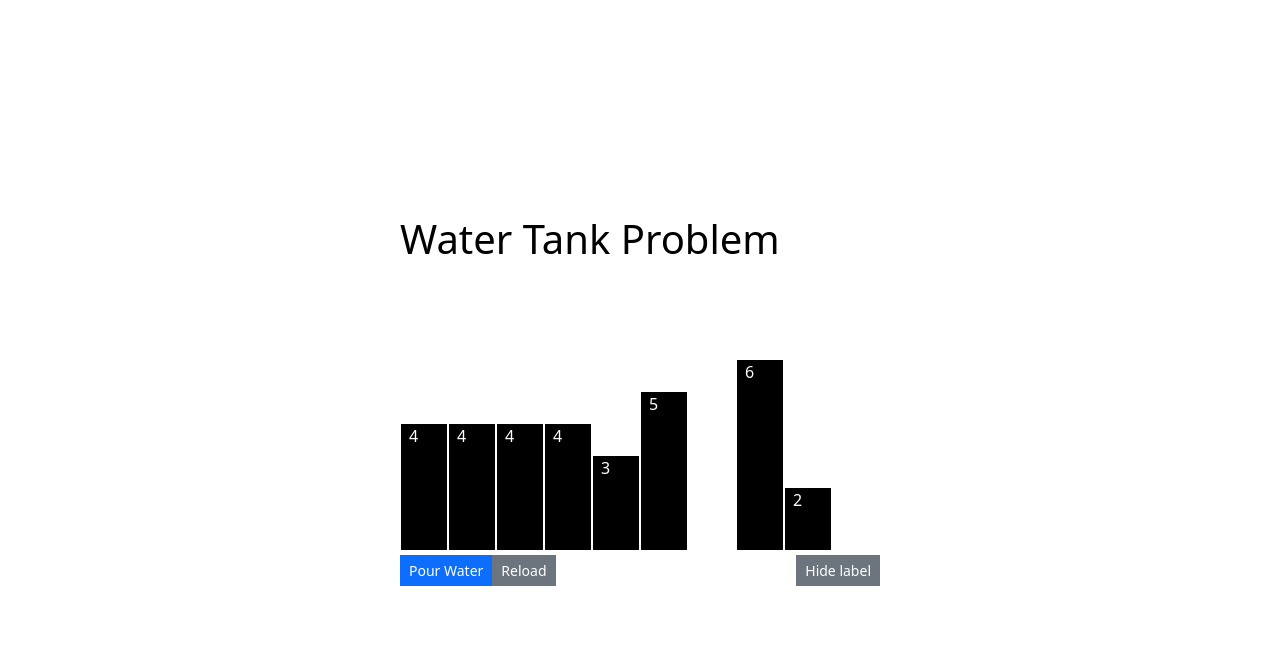
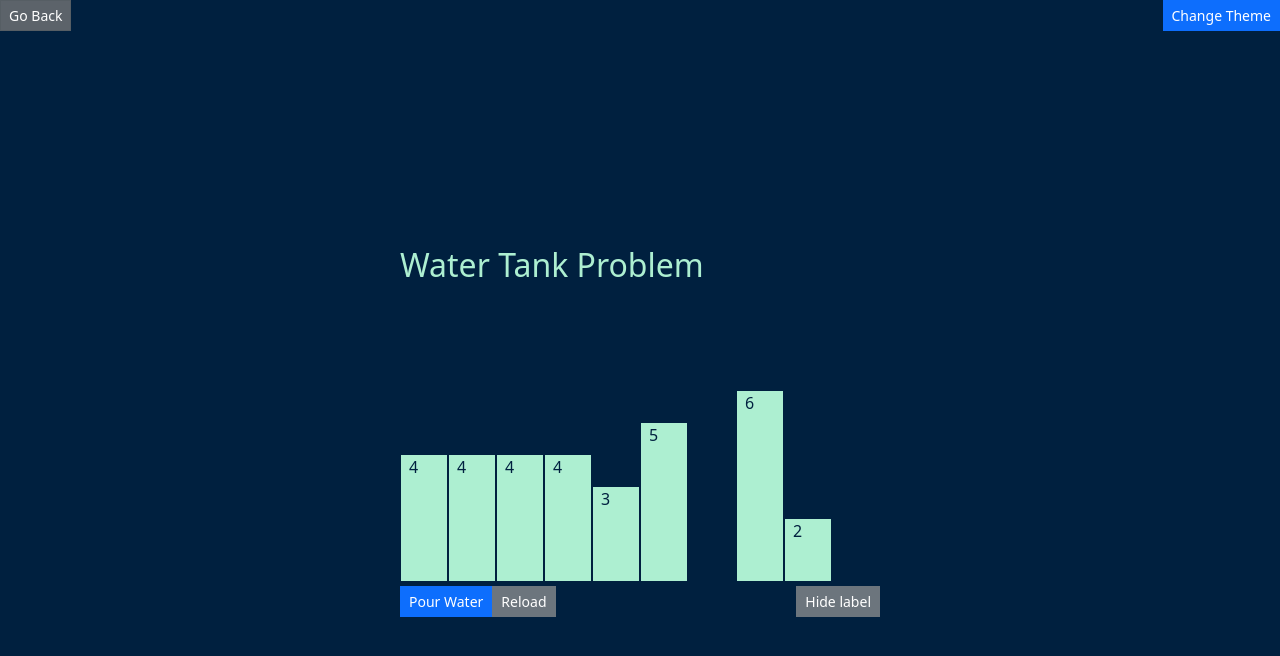
Before and after one commit to J-Raghav/io-factory-sln, a React (Create React App) app: page /water-tank-sln in a window 1280 px wide. Shown: the top 656 px of the page. Built offline with nearby package versions, Linux system fonts and the light colour scheme.

Commit message:
Added: maximum profit solution

```diff
--- a/package.json
+++ b/package.json
@@ -9,6 +9,7 @@
     "bootstrap": "^5.2.3",
     "react": "^18.2.0",
     "react-dom": "^18.2.0",
+    "react-router-dom": "^6.6.2",
     "react-scripts": "5.0.1",
     "web-vitals": "^2.1.4"
   },
--- a/src/App.css
+++ b/src/App.css
@@ -1,4 +1,9 @@
 .App {
   width: 100%;
   height: 100vh;
+  overflow: hidden;
 }
+
+.App a{
+ text-decoration: none;
+}
--- a/src/App.js
+++ /dev/null
@@ -1,17 +0,0 @@
-import './App.css';
-import 'bootstrap/dist/css/bootstrap.min.css';
-import WaterTankProblem from './components/WaterTankProblem';
-import { useState } from 'react';
-import { getRandomColorPallet } from './components/utils';
-
-function App() {
-  const [{main, cover}, setColorPallet] = useState(getRandomColorPallet())
-
-  return (
-    <div className="App">
-      <WaterTankProblem colorPallet={{main, cover}}/>
-    </div>
-  );
-}
-
-export default App;
--- /dev/null
+++ b/src/App.jsx
@@ -0,0 +1,63 @@
+import "./App.css";
+import "bootstrap/dist/css/bootstrap.min.css";
+import { useState } from "react";
+import {
+  DefaultColorPallet,
+  getRandomColorPallet,
+} from "./components/WaterTank/utils";
+import { Link, Route, Routes, useLocation } from "react-router-dom";
+import WaterTankProblem from "./components/WaterTank/WaterTankProblem";
+import MaximumProfitProblem from "./components/MaximumProfit/MaximumProfitProblem";
+
+function Home() {
+  return (
+    <div className="p-3">
+      <h1 className="h1">IO Factory - Assignment Solutions</h1>
+      <ul>
+        <li>
+          <Link to={"/water-tank-sln"}>Water Tank Solution</Link>
+        </li>
+        <li>
+          <Link to={"/maximum-profit-sln"}>Maximum Profit Solution</Link>
+        </li>
+      </ul>
+    </div>
+  );
+}
+
+function App() {
+  const [{ main, cover }, setColorPallet] = useState(DefaultColorPallet);
+  const { pathname } = useLocation();
+  const rootStyles = {
+    backgroundColor: cover,
+    color: main,
+  };
+
+  return (
+    <div className="App" style={rootStyles}>
+      <div className="d-flex">
+        {pathname !== "/" ? (
+          <Link to={"/"} className="btn btn-sm btn-secondary rounded-0">
+            Go Back
+          </Link>
+        ) : null}
+        <button
+          className="btn btn-sm btn-primary ms-auto rounded-0"
+          onClick={() => setColorPallet(getRandomColorPallet())}
+        >
+          Change Theme
+        </button>
+      </div>
+      <Routes>
+        <Route path="/" element={<Home />} />
+        <Route
+          path="/water-tank-sln"
+          element={<WaterTankProblem colorPallet={{ main, cover }} />}
+        />
+        <Route path="/maximum-profit-sln" element={<MaximumProfitProblem />} />
+      </Routes>
+    </div>
+  );
+}
+
+export default App;
--- /dev/null
+++ b/src/components/MaximumProfit/MaximumProfitProblem.jsx
@@ -0,0 +1,62 @@
+import React, { useState } from "react";
+
+function CalculateMaximumProfit(n) {
+  const specialCases = [5, 6, 10];
+
+  if (n < 5) {
+    return {T: 0, P: 0, C: 0, profit: 0};
+  }
+
+  if (!!specialCases.find(i => i === n)) {
+    const pCount = Math.floor(n / 4);
+    const profit =
+      (4 * 1000 * (pCount - 1) * pCount) / 2 + (1000 * pCount) * (n % 4);
+    return { T: 0, P: pCount, C: 0, profit };
+  } else {
+    const tCount = Math.floor(n / 5);
+    const pCount = n % 5 === 0 ? 1 : 0;
+    const profit =
+      (5 * 1500 * (tCount - 1) * tCount) / 2 + (1500 * tCount) * (n % 5);
+    return { T: tCount, P: pCount, C: 0, profit };
+  }
+}
+
+function FormatAnswer(ans){
+    return Object
+        .entries(ans)
+        .filter(([k, v]) => k !== 'profit')
+        .reduce((pre, cur) => `${pre} ${cur[0]}:${cur[1]}`, '')
+        .trimStart()
+}
+
+export default function MaximumProfitProblem() {
+  const [input, setInput] = useState(0);
+  const answer = input && CalculateMaximumProfit(input)
+
+  return (
+    <div className="w-100 h-100 p-5">
+        <div style={{height: "3rem"}}>
+        <h2 className="h2">Maximum Profit Problem</h2>
+        {
+            !!answer
+            ?
+            <div className="d-flex">
+            <span>Ans. {FormatAnswer(answer)}</span>
+            <span className="ms-auto">Profit: ${answer.profit}</span>
+            </div>
+            : null
+        }
+        </div>
+      <div className="form-group mx-auto my-5">
+        <label htmlFor={"time-limit"}>Time Limit</label>
+        <input
+          id="time-limit"
+          className="form-control rounded-0"
+          type="number"
+          value={input}
+          onChange={(e) => setInput(Number(e.target.value))}
+        />
+      </div>
+    </div>
+  );
+}
--- a/src/components/WaterTankProblem.css
+++ b/src/components/WaterTank/WaterTankProblem.css
@@ -7,3 +7,8 @@
     color: #fff;
     height: 0rem;
 }
+
+.water-tank {
+    position: relative;
+    overflow-y: hidden;
+}
--- a/src/components/WaterTankProblem.jsx
+++ b/src/components/WaterTank/WaterTankProblem.jsx
@@ -1,10 +1,9 @@
-import React, { useEffect, useMemo, useRef, useState } from "react";
+import React, { useEffect, useMemo, useState } from "react";
 import {
   containerHeightRem,
   containerWidthRem,
   getBlocks,
   getRandomBlockHeights,
-  getRandomColorPallet,
   getWater,
 } from "./utils";
 import './WaterTankProblem.css'
@@ -25,9 +24,7 @@ export default function WaterTankProblem({ colorPallet }) {
   const containerStyles = {
     maxHeight: containerHeightRem + "rem",
     width: containerWidthRem + "rem",
-    height: containerHeightRem + "rem",
-    position: "relative",
-    overflowY: "hidden",
+    height: containerHeightRem + "rem"
   };
 
   const pourWater = () => {
@@ -53,14 +50,12 @@ export default function WaterTankProblem({ colorPallet }) {
 
   return (
     <div
-      className="h-100 v-100 d-flex align-items-center"
-      style={{ backgroundColor: cover }}
-    >
+      className="h-100 v-100 d-flex align-items-center">
       <div className="mx-auto" style={{ width: containerWidthRem + "rem" }}>
         <div className="w-100" style={{ height: "5rem" }}>
-          <h1 className="h1" style={{ color: main }}>
+          <h2 className="h2">
             Water Tank Problem
-          </h1>
+          </h2>
           {animations.length !== 0 ? (
             <div className="ms-auto strong">
               <span style={{ color: main }}>Ans. {waterVolume} Units</span>
@@ -68,7 +63,7 @@ export default function WaterTankProblem({ colorPallet }) {
           ) : null}
         </div>
         <div
-          className={`d-flex align-items-end justify-content-center flex-wrap mx-auto`}
+          className={`water-tank d-flex align-items-end justify-content-center flex-wrap mx-auto`}
           style={containerStyles}
         >
           {waterBlocks.map((w) => w.element)}
--- a/src/components/utils.js
+++ b/src/components/WaterTank/utils.js
@@ -16,6 +16,8 @@ export const colorPallets = [
   { main: "#00539C", cover: "#EEA47F" },
   { main: "#101820", cover: "#FEE715" },
 ];
+
+export const DefaultColorPallet = { main: "#ADEFD1", cover: "#00203F" };
 
 export function getRandomNumber(n) {
   return Math.floor(Math.random() * n);
@@ -83,6 +85,7 @@ export function getWater(blockHeights, { cover, main }) {
       width: scaleX + "rem",
       position: "absolute",
       left: ix * scaleX + "rem",
+      border: `1px solid ${cover}`,
       color: "#fff",
     };
     const overflowHeight = overflowHeights[ix];
@@ -94,7 +97,7 @@ export function getWater(blockHeights, { cover, main }) {
     ];
     const animateOptions = {
       fill: "forwards",
-      duration: 1000,
+      duration: 1000 + ix * 75,
       iteration: 1,
     };
 
--- a/src/index.js
+++ b/src/index.js
@@ -3,11 +3,14 @@ import ReactDOM from 'react-dom/client';
 import './index.css';
 import App from './App';
 import reportWebVitals from './reportWebVitals';
+import { BrowserRouter } from 'react-router-dom';
 
 const root = ReactDOM.createRoot(document.getElementById('root'));
 root.render(
   <React.StrictMode>
-    <App />
+    <BrowserRouter>
+      <App />
+    </BrowserRouter>
   </React.StrictMode>
 );
 
```
Also changed, not shown: 1 other file (tests, documents, lock files or other folders).
